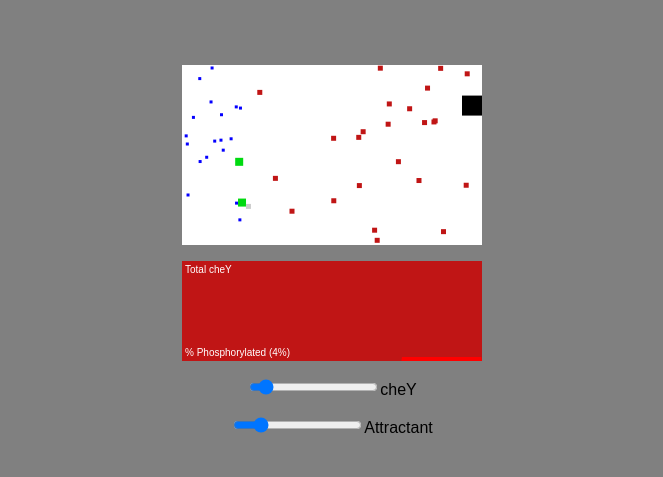
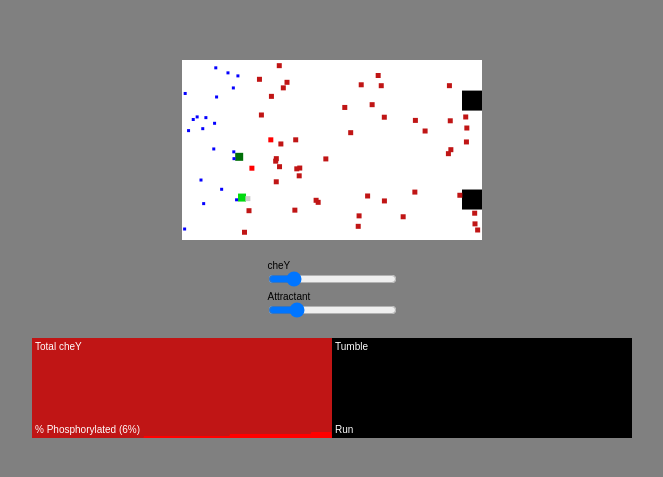
Before and after one commit to ehmorris/ecoli-chemotaxis, a website built with Parcel: page index.html in a window 1280 px wide. Shown: the part 149-626 px from the top of the page, without its empty margins (308-971 px from the left). Built offline with nearby package versions, Linux system fonts and the light colour scheme.

Commit message:
Render everything in containers

```diff
--- a/index.html
+++ b/index.html
@@ -24,10 +24,27 @@
       canvas {
         background: white;
       }
+
+      .slider {
+        width: 100%;
+      }
+
+      .label {
+        display: block;
+        font-size: 10px;
+      }
+
+      .input {
+        margin: 0;
+        width: 100%;
+      }
     </style>
   </head>
 
   <body>
+    <div class="canvasContainer"></div>
+    <div class="sliderContainer"></div>
+    <div class="graphContainer"></div>
     <script src="src/index.js"></script>
   </body>
 </html>
--- a/src/chemotaxisEntities/motor.js
+++ b/src/chemotaxisEntities/motor.js
@@ -17,14 +17,17 @@ export class Motor {
     this.type = "motor";
     this.color = motorProperties.defaultColor;
     this.size = motorProperties.defaultSize;
+    this.tumbling = false;
   }
 
   tumble() {
     this.color = motorProperties.tumbleColor;
+    this.tumbling = true;
   }
 
   run() {
     this.color = motorProperties.defaultColor;
+    this.tumbling = false;
   }
 
   draw(CTX) {
--- a/src/data.js
+++ b/src/data.js
@@ -10,12 +10,12 @@ export const graphProperties = {
 };
 
 export const cheYSliderProperties = {
-  defaultAmount: 25,
+  defaultAmount: 50,
   maxCheYAmount: 300
 };
 
 export const attractantSliderProperties = {
-  defaultAmount: 18,
+  defaultAmount: 20,
   maxAttractantAmount: 100
 };
 
--- a/src/helpers.js
+++ b/src/helpers.js
@@ -1,3 +1,5 @@
+import { canvasProperties } from "./data";
+
 export const randomBetween = (min, max) => Math.random() * (max - min) + min;
 
 export const randomFromArray = (array) =>
@@ -10,7 +12,7 @@ export const clampNumber = (number, min, max) =>
 
 export const generateID = () => Math.random().toString(16).slice(2);
 
-export const generateCanvas = (width, height) => {
+export const generateCanvas = ({ width, height, attachNode }) => {
   const element = document.createElement("canvas");
   const context = element.getContext("2d");
 
@@ -22,25 +24,28 @@ export const generateCanvas = (width, height) => {
   element.height = Math.floor(height * scale);
   context.scale(scale, scale);
 
-  document.body.appendChild(element);
+  document.querySelector(attachNode).appendChild(element);
 
   return context;
 };
 
-export const generateSlider = (label, value, max, min = 1) => {
+export const generateSlider = ({ label, value, max, min, attachNode }) => {
   const element = document.createElement("input");
   element.value = value;
   element.max = max;
   element.min = min;
   element.type = "range";
+  element.classList.add("input");
 
   const elementLabel = document.createElement("label");
-  elementLabel.value = label;
+  elementLabel.classList.add("label");
+  elementLabel.append(label);
 
   const parent = document.createElement("div");
-  parent.append(element, label);
+  parent.classList.add("slider");
+  parent.append(elementLabel, element);
 
-  document.body.appendChild(parent);
+  document.querySelector(attachNode).appendChild(parent);
 
   return element;
 };
--- a/src/index.js
+++ b/src/index.js
@@ -12,6 +12,7 @@ import { spawnEntityGraph } from "./smallgraph.js";
 import {
   canvasProperties,
   cheYSliderProperties,
+  cheYProperties,
   receptorProperties,
   motorProperties,
   attractantSliderProperties
@@ -20,8 +21,14 @@ import {
 let entities;
 let numCheY = cheYSliderProperties.defaultAmount;
 let numAttractant = attractantSliderProperties.defaultAmount;
+let numMotor = 2;
 let phosphorylatedCheYCount = 0;
-const CTX = generateCanvas(canvasProperties.width, canvasProperties.height);
+let activeMotorCount = 0;
+const CTX = generateCanvas({
+  width: canvasProperties.width,
+  height: canvasProperties.height,
+  attachNode: ".canvasContainer"
+});
 
 const drawFrame = () => {
   CTX.clearRect(0, 0, canvasProperties.width, canvasProperties.height);
@@ -29,6 +36,7 @@ const drawFrame = () => {
   // Find all intersecting entities
   const flattenedEntities = Object.values(entities).flat();
   const collidingEntitityPairs = [];
+  const collidingEntitiesFlat = [];
   flattenedEntities.forEach((entity1) => {
     flattenedEntities.forEach((entity2) => {
       if (
@@ -44,6 +52,7 @@ const drawFrame = () => {
           entity: entity1,
           collidingWith: entity2
         });
+        collidingEntitiesFlat.push(entity1);
       }
     });
   });
@@ -82,13 +91,13 @@ const drawFrame = () => {
   });
 
   // Toggle receptor state based on how much attractant is on it
-  const collidingEntities = collidingEntitityPairs.map(({ entity }) => entity);
-
-  collidingEntities
+  collidingEntitiesFlat
     .filter(({ type }) => type === "receptor")
     .forEach((receptor) => {
       const attractantOnThisReceptor = getEntityIntersection(
-        collidingEntities.filter((e) => e.type === "attractant" && e.isStuck),
+        collidingEntitiesFlat.filter(
+          (e) => e.type === "attractant" && e.isStuck
+        ),
         [receptor]
       );
 
@@ -99,11 +108,11 @@ const drawFrame = () => {
     });
 
   // Toggle motor state based on how much cheY is on it
-  collidingEntities
+  collidingEntitiesFlat
     .filter(({ type }) => type === "motor")
     .forEach((motor) => {
       const cheYOnThisMotor = getEntityIntersection(
-        collidingEntities.filter((e) => e.type === "chey" && e.isStuck),
+        collidingEntitiesFlat.filter((e) => e.type === "chey" && e.isStuck),
         [motor]
       );
 
@@ -112,9 +121,12 @@ const drawFrame = () => {
         : motor.run();
     });
 
-  // Update value for small time series graph
+  // Update for phosphorylated timeseries
   phosphorylatedCheYCount =
     numCheY - entities.chey.filter((c) => !c.phosphorylated).length;
+
+  // Update for tumble/run timeseries
+  activeMotorCount = entities.motor.filter((m) => m.tumbling).length;
 
   Object.entries(entities).forEach(([key, entityType]) =>
     entityType.forEach((entity) => {
@@ -134,43 +146,63 @@ const generateEntities = () => {
 
   entities = {
     receptor: generateArrayOfEntities(2, Receptor),
-    motor: generateArrayOfEntities(1, Motor),
+    motor: generateArrayOfEntities(numMotor, Motor),
     attractant: generateArrayOfEntities(numAttractant, Attractant),
     chey: generateArrayOfEntities(numCheY, CheY)
   };
 };
 
-const graph = spawnEntityGraph(
-  () => phosphorylatedCheYCount,
-  () => numCheY,
-  "Total cheY",
-  "% Phosphorylated"
-);
+const cheYVolumeSlider = generateSlider({
+  label: "cheY",
+  value: numCheY,
+  max: cheYSliderProperties.maxCheYAmount,
+  min: 1,
+  attachNode: ".sliderContainer"
+});
 
-const cheYVolumeSlider = generateSlider(
-  "cheY",
-  numCheY,
-  cheYSliderProperties.maxCheYAmount
-);
+const attractantVolumeSlider = generateSlider({
+  label: "Attractant",
+  value: numAttractant,
+  max: attractantSliderProperties.maxAttractantAmount,
+  min: 1,
+  attachNode: ".sliderContainer"
+});
+
+const phosphorylatedTimeseries = spawnEntityGraph({
+  getNumerator: () => phosphorylatedCheYCount,
+  getDenominator: () => numCheY,
+  topLabel: "Total cheY",
+  bottomLabel: "% Phosphorylated",
+  showPercent: true,
+  backgroundColor: cheYProperties.defaultColor,
+  fillColor: cheYProperties.phosphorylatedColor
+});
+
+const tumbleRunTimeseries = spawnEntityGraph({
+  getNumerator: () => activeMotorCount,
+  getDenominator: () => numMotor,
+  topLabel: "Tumble",
+  bottomLabel: "Run",
+  showPercent: false,
+  backgroundColor: motorProperties.defaultColor,
+  fillColor: motorProperties.tumbleColor
+});
 
 cheYVolumeSlider.addEventListener("input", ({ target: { value } }) => {
   numCheY = parseInt(value, 10);
   phosphorylatedCheYCount = 0;
-  graph.reset();
+  phosphorylatedTimeseries.reset();
+  tumbleRunTimeseries.reset();
   generateEntities();
 });
 
-const attractantVolumeSlider = generateSlider(
-  "Attractant",
-  numAttractant,
-  attractantSliderProperties.maxAttractantAmount
-);
-
 attractantVolumeSlider.addEventListener("input", ({ target: { value } }) => {
   numAttractant = parseInt(value, 10);
-  graph.reset();
+  phosphorylatedTimeseries.reset();
+  tumbleRunTimeseries.reset();
   generateEntities();
 });
 
+// Kick off simulation
 generateEntities();
 window.requestAnimationFrame(drawFrame);
--- a/src/smallgraph.js
+++ b/src/smallgraph.js
@@ -1,14 +1,21 @@
 import { generateCanvas } from "./helpers.js";
-import { cheYProperties, graphProperties } from "./data.js";
+import { graphProperties } from "./data.js";
 
-export const spawnEntityGraph = (
+export const spawnEntityGraph = ({
   getNumerator,
   getDenominator,
   topLabel,
-  bottomLabel
-) => {
+  bottomLabel,
+  showPercent,
+  backgroundColor,
+  fillColor
+}) => {
   let barLog = [];
-  const CTX = generateCanvas(graphProperties.width, graphProperties.height);
+  const CTX = generateCanvas({
+    width: graphProperties.width,
+    height: graphProperties.height,
+    attachNode: ".graphContainer"
+  });
 
   const addValueToBarLog = (value) => {
     barLog.push(value);
@@ -18,7 +25,7 @@ export const spawnEntityGraph = (
   };
 
   const drawGraphPolygon = (arrayOfNums) => {
-    CTX.fillStyle = cheYProperties.phosphorylatedColor;
+    CTX.fillStyle = fillColor;
     CTX.beginPath();
     CTX.moveTo(0, graphProperties.height);
     arrayOfNums.forEach((barHeightPercent, index) => {
@@ -33,21 +40,20 @@ export const spawnEntityGraph = (
   };
 
   const drawFrame = () => {
-    CTX.fillStyle = cheYProperties.defaultColor;
+    CTX.fillStyle = backgroundColor;
     CTX.fillRect(0, 0, graphProperties.width, graphProperties.height);
 
     const percentFill = getNumerator() / getDenominator();
     addValueToBarLog(percentFill);
     drawGraphPolygon(barLog);
+    const bottomLabelWithOptions = showPercent
+      ? `${bottomLabel} (${Math.round(percentFill * 1000) / 10}%)`
+      : bottomLabel;
 
     CTX.fillStyle = "#fff";
     CTX.font = "10px sans-serif";
     CTX.fillText(topLabel, 3, 12);
-    CTX.fillText(
-      `${bottomLabel} (${Math.round(percentFill * 1000) / 10}%)`,
-      3,
-      graphProperties.height - 5
-    );
+    CTX.fillText(bottomLabelWithOptions, 3, graphProperties.height - 5);
 
     window.requestAnimationFrame(drawFrame);
   };
```
